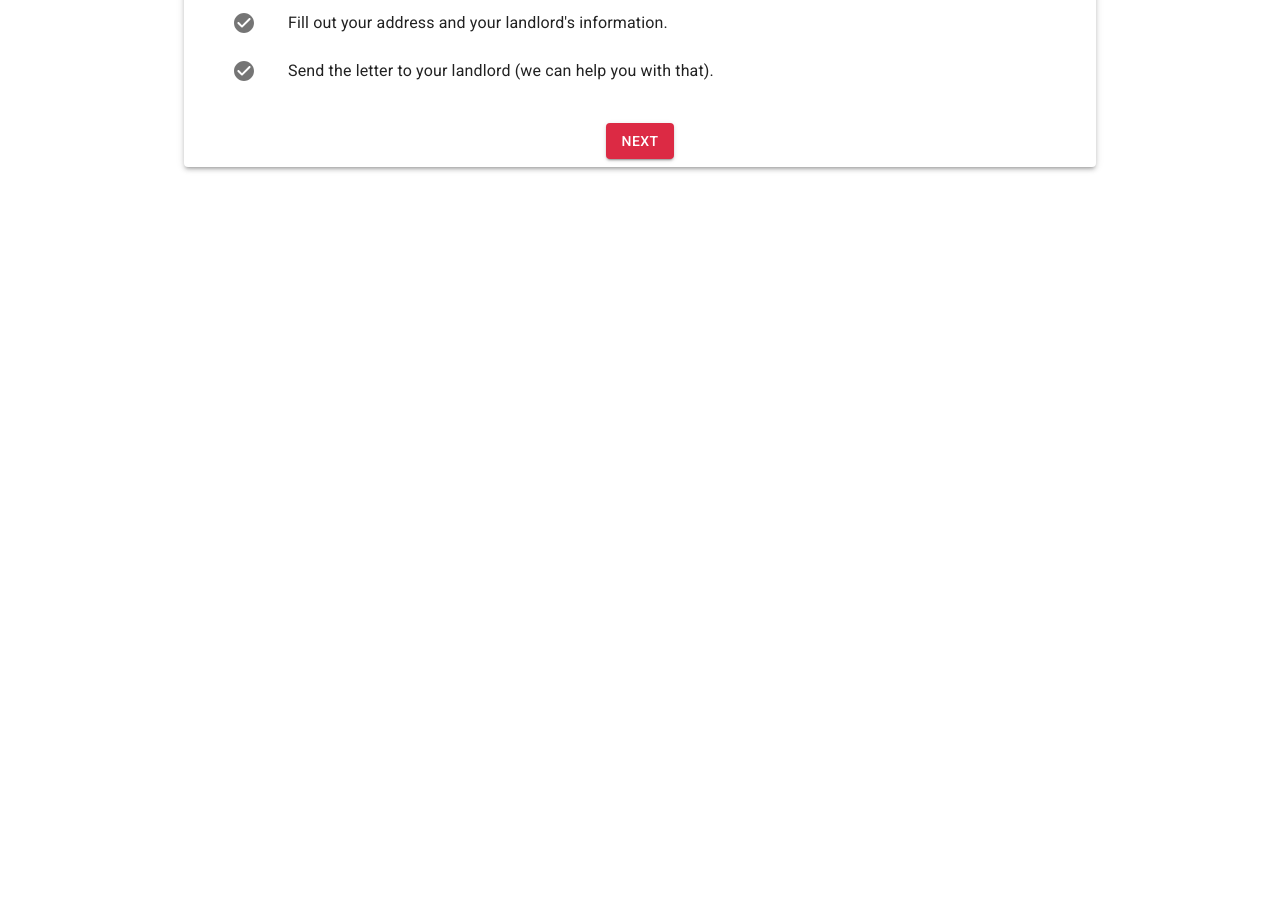
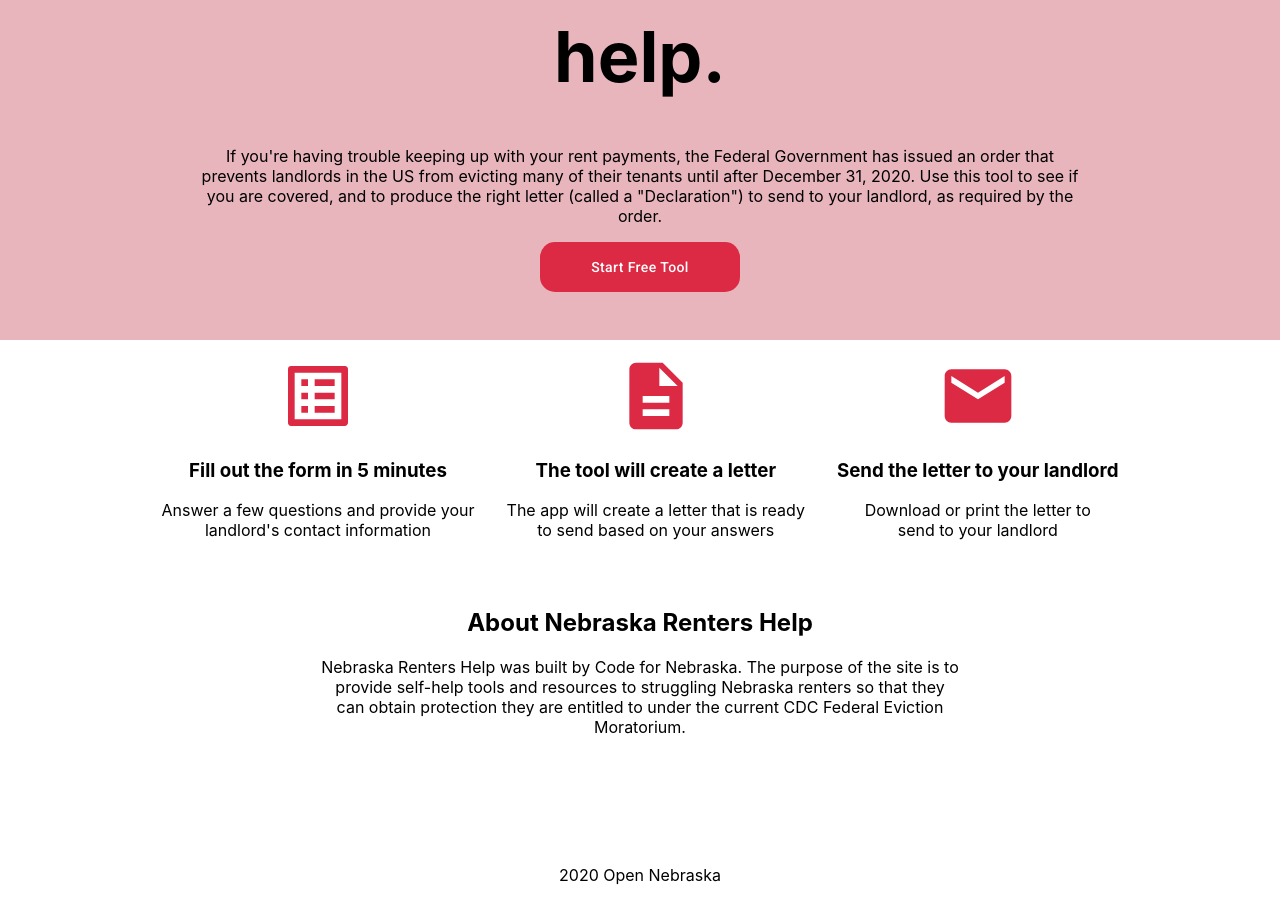
Before and after one commit to opennebraska/renters-help, a React (Create React App) app: page / in a window 1280 px wide. Shown: the part 255-1156 px from the top of the page. Before the commit the page ends 800 px from the top, so only its background shows below. Built offline with nearby package versions, Linux system fonts and the light colour scheme.

Commit message:
Adding home page

```diff
--- a/src/components/FormContainer.js
+++ b/src/components/FormContainer.js
@@ -1,5 +1,6 @@
 import React, {useState} from 'react';
 import Start from "./steps/qualification/Start";
+import Home from "./Home";
 import IncomeQualifications from "./steps/qualification/IncomeQualifications";
 import GovernmentHelp from "./steps/qualification/GovernmentHelp";
 import AffordRent from "./steps/qualification/AffordRent";
@@ -23,7 +24,7 @@ import {ThemeProvider} from "@material-ui/styles";
 export default function FormContainer() {
   const [state, setState] = useState({
     currentStep: 0,
-    formNumber: 1,
+    formNumber: 0,
   });
   const [renterInfo, setRenterInfo] = useState({
     firstName: '',
@@ -47,6 +48,7 @@ const theme = createMuiTheme({palette: {primary: {main: '#DC2A44'}}})
             </Typography>
           </Toolbar>
         </AppBar>
+        {formNumber === 0 ? <Home state={state} setState={setState}/> :
         <Box mt={10}>
           <Container maxWidth={'md'}>
             <Paper elevation={3}>
@@ -81,6 +83,7 @@ const theme = createMuiTheme({palette: {primary: {main: '#DC2A44'}}})
             </Paper>
           </Container>
         </Box>
+        }
       </ThemeProvider>
   )
 }
--- /dev/null
+++ b/src/components/Home.js
@@ -0,0 +1,102 @@
+import React from 'react';
+import PropTypes from 'prop-types';
+import {makeStyles} from "@material-ui/styles";
+import Box from '@material-ui/core/Box';
+import Button from "@material-ui/core/Button"
+import {createMuiTheme} from "@material-ui/core";
+import ListAltIcon from '@material-ui/icons/ListAlt';
+import EmailIcon from '@material-ui/icons/Email';
+import DescriptionIcon from '@material-ui/icons/Description';
+
+const useStyles = makeStyles(() => ({
+    root: {
+        flexGrow: 1,
+        maxWidth: 752,
+    },
+    boxColor: {
+        backgroundColor: '#E9B5BD'
+    },
+    demo: {
+        backgroundColor: 'white',
+    },
+    bigText: {
+        [theme.breakpoints.down('lg')]: {
+            fontSize: '70px'
+        },
+        [theme.breakpoints.down('sm')]: {
+            fontSize: '34px'
+        },
+    },
+    block: {
+        [theme.breakpoints.up('lg')]: {
+            padding: '32px',
+            display: 'inline-block'
+        },
+        [theme.breakpoints.up('md')]: {
+            padding: '16px',
+            display: 'inline-block'
+        }
+    },
+    icon: {
+        fontSize: '80px',
+        color: '#DC2A44'
+    }
+}));
+
+const theme = createMuiTheme({palette: {primary: {main: '#DC2A44'}}})
+
+export default function Home({state, setState}) {
+    const classes = useStyles();
+    return (
+        <React.Fragment>
+            <div style={{textAlign: "center"}}>
+                <Box pt={4} pb={6} pl={[2, 4, 6, 24]} pr={[2, 4, 6, 24]} className={classes.boxColor}>
+                    <h1 className={classes.bigText}>Are you facing an <span style={{color: '#DC2A44'}}>eviction</span>? This tool can help.</h1>
+                    <p>If you're having trouble keeping up with your rent payments, the Federal Government has issued an order that prevents
+                        landlords in the US from evicting many of their tenants until after December 31, 2020. Use this tool to see if you are covered,
+                        and to produce the right letter (called a "Declaration") to send to your landlord, as required by the order.</p>
+                    <Button style={{borderRadius: 15, textTransform:'none', height:50, width:200}} color='primary' variant='contained' disableElevation
+                    onClick={() => {setState({...state, formNumber: 1})}}>
+                        Start Free Tool
+                    </Button>
+                </Box>
+                <Box>
+                    <div className={classes.block}>
+                        <ListAltIcon className={classes.icon}/>
+                        <h3>Fill out the form in 5 minutes</h3>
+                        <p>Answer a few questions and provide your<br/>landlord's contact information</p>
+                    </div>
+                    <div className={classes.block}>
+                        <DescriptionIcon className={classes.icon}/>
+                        <h3>The tool will create a letter</h3>
+                        <p>The app will create a letter that is ready<br/>to send based on your answers</p>
+                    </div>
+                    <div className={classes.block}>
+                        <EmailIcon className={classes.icon}/>
+                        <h3>Send the letter to your landlord</h3>
+                        <p>Download or print the letter to<br/>send to your landlord</p>
+                    </div>
+                </Box>
+                <Box pt={2} pb={2} pl={[4, 8, 16, 40]} pr={[4, 8, 16, 40]}>
+                    <h2>
+                        About Nebraska Renters Help
+                    </h2>
+                    <p>
+                        Nebraska Renters Help was built by Code for Nebraska.
+                        The purpose of the site is to provide self-help tools and resources to struggling
+                        Nebraska renters so that they can obtain protection they are entitled to under the current
+                        CDC Federal Eviction Moratorium.
+                    </p>
+                </Box>
+                <Box pt={10}>
+                    <footer>
+                        <p>2020 Open Nebraska</p>
+                    </footer>
+                </Box>
+            </div>
+        </React.Fragment>)
+}
+
+Home.propTypes = {
+    formNumber: PropTypes.number,
+}
```
